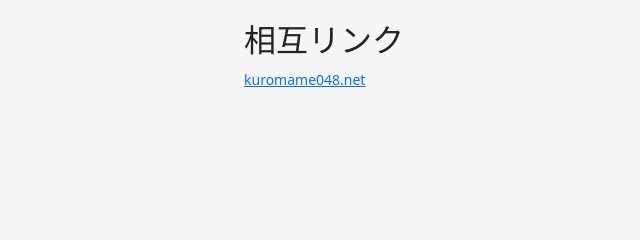
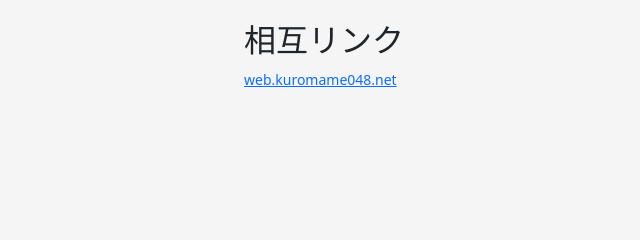
Before and after one commit to n3mmy/n3mmy.github.io, a plain HTML site: page index.html in a window 1280 px wide. Shown: the part 404-644 px from the top of the page, 246-886 px from the left. Drawn offline with Linux system fonts and the light colour scheme.

Commit message:
相互リンクの更新

```diff
--- a/index.html
+++ b/index.html
@@ -22,7 +22,7 @@
         <p>特に書くことはないです!</p>
         <br>
         <h2>相互リンク</h2>
-        <small><a href="https://kuromame048.net/">kuromame048.net</a></small>
+        <small><a href="https://web.kuromame048.net/">web.kuromame048.net</a></small>
       </div>
     </div>
     <footer class="footer">
```
